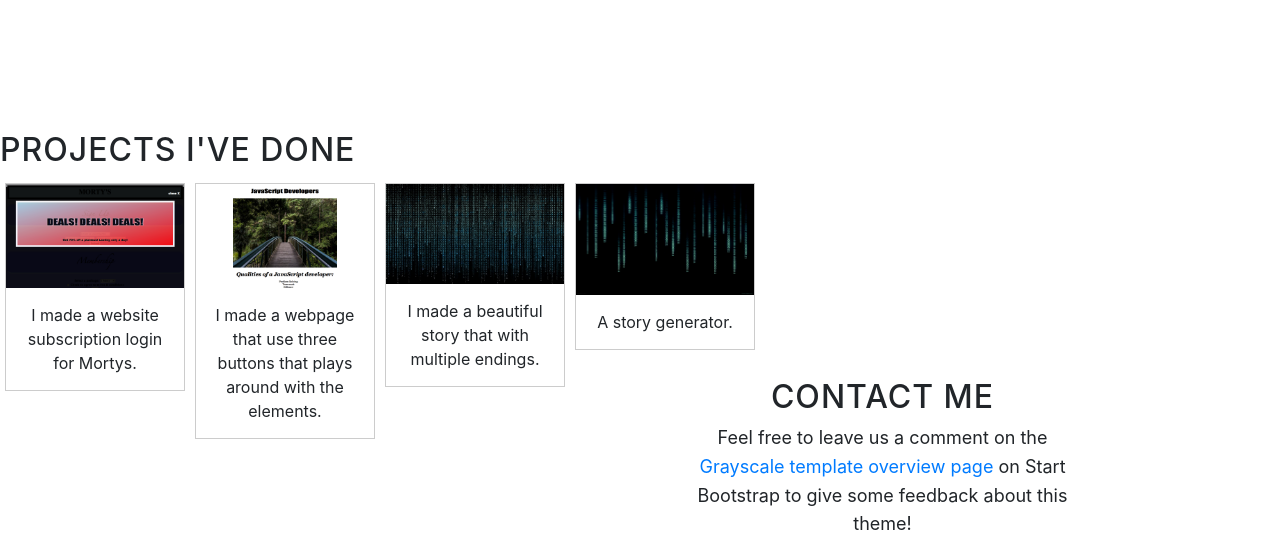
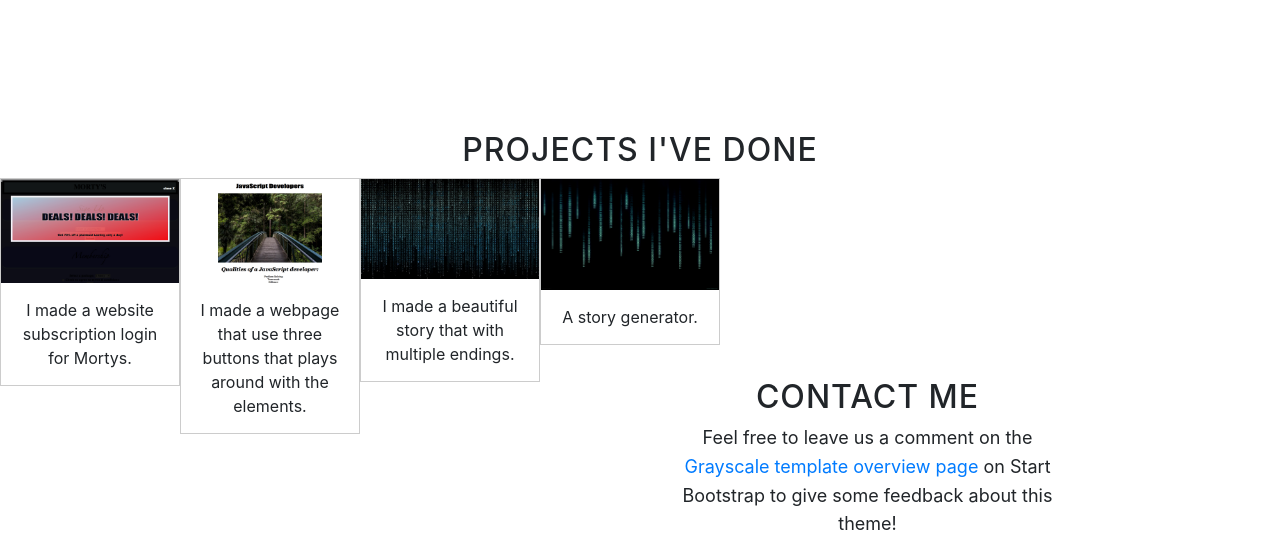
Before and after one commit to scaruslooner/Camerons-Portfolio, a website with bundled scripts: page index.html in a window 1280 px wide. Shown: the part 1160-1693 px from the top of the page. Built offline with nearby package versions, Linux system fonts and the light colour scheme.

Commit message:
lbug fixes

```diff
--- a/css/style.css
+++ b/css/style.css
@@ -1,6 +1,12 @@
 
-div.gallery {
-    margin: 5px;
+.work{
+
+	text-align: center;
+}
+
+ div.gallery {
+    margin-left: auto;
+    margin-right: auto;
     border: 1px solid #ccc;
     float: left;
     width: 180px;
```
